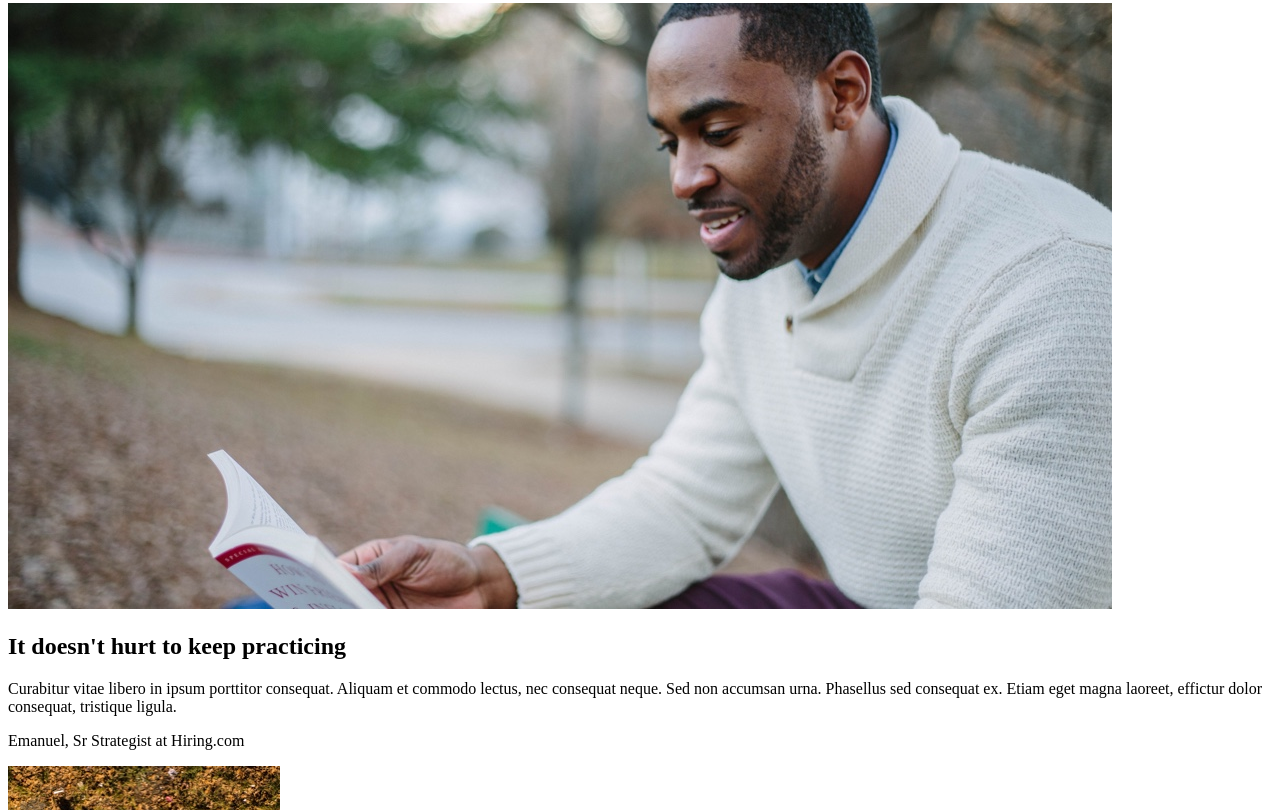
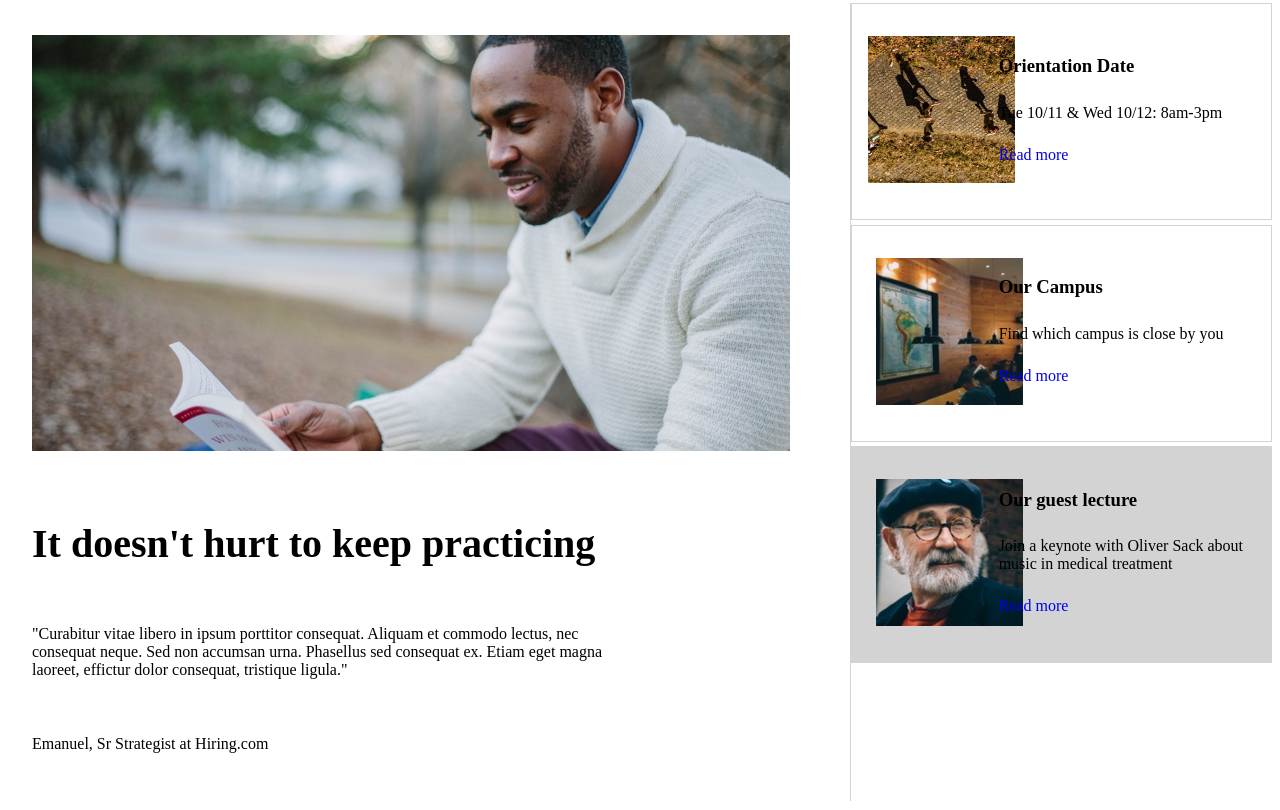
Before and after one commit to cucumbre0n/colmar-academy, a plain HTML site: page index.html in a window 1280 px wide. Shown: the part 710-1520 px from the top of the page. Drawn offline with Linux system fonts and the light colour scheme; a web font is replaced by a local one.

Commit message:
Add some style to second main section

```diff
--- a/index.html
+++ b/index.html
@@ -32,14 +32,15 @@
       </div>
     </div>
     <div class="practice">
+      <div class="practice-quote-text">
         <img class="man-reading" src="./resources/images/information-main.jpg"
-      alt="A man reading a book."
+        alt="A man reading a book.">
         <article class="practice-quote">
           <h2>It doesn't hurt to keep practicing</h2>
-        <p>Curabitur vitae libero in ipsum porttitor consequat. Aliquam et
+          <p>"Curabitur vitae libero in ipsum porttitor consequat. Aliquam et
           commodo lectus, nec consequat neque. Sed non accumsan urna. Phasellus
           sed consequat ex. Etiam eget magna laoreet, effictur dolor consequat,
-        tristique ligula.</p>
+          tristique ligula."</p>
           <aside class="quote-credit">
             <p>Emanuel, Sr Strategist at Hiring.com</p>
           </aside>
@@ -52,7 +53,7 @@
           src="./resources/images/information-orientation.jpg"
           alt="People walking on a paved path">
         </div>
-        <div class="orientation-text">
+        <div class="orientation-text p-text">
            <h3>Orientation Date</h3>
            <p>Tue 10/11 & Wed 10/12: 8am-3pm</p>
            <p><a href="#">Read more</a></p>
@@ -64,7 +65,7 @@
           src="./resources/images/information-campus.jpg"
           alt="A picture of a map">
         </div>
-        <div class="campus-text">
+        <div class="campus-text p-text">
           <h3>Our Campus</h3>
           <p>Find which campus is close by you</p>
           <p><a href="#">Read more</a></p>
@@ -76,10 +77,11 @@
             src="./resources/images/information-guest-lecture.jpg"
             alt="A picture of Oliver Sack">
           </div>
-        <div class="lecture-text">
+          <div class="lecture-text p-text">
             <h3>Our guest lecture</h3>
             <p>Join a keynote with Oliver Sack about music in medical treatment</p>
             <p><a href="#">Read more</a></p>
+          </div>
         </div>
       </div>
     </div>
--- a/resources/css/style.css
+++ b/resources/css/style.css
@@ -167,7 +167,18 @@ main {
 /* Practice Main Panel */
 
 .practice {
+  font-family: "Ubuntu";
+  display: flex;
+  flex-direction: row;
+}
 
+.practice-quote-text {
+  width: 80%;
+}
+
+.practice img {
+  padding: 32px 24px;
+  width: 90%;
 }
 
 .man-reading {
@@ -175,11 +186,13 @@ main {
 }
 
 .practice-quote {
-
+  padding-left: 24px;
+  width: 70%;
 }
 
 .practice-quote h2 {
-
+  padding-bottom: 24px;
+  font-size: 2.5em;
 }
 
 .practice-quote p {
@@ -187,7 +200,8 @@ main {
 }
 
 .quote-credit {
-
+  padding-top: 24px;
+  padding-bottom: 32px;
 }
 
 .quote-credit p {
@@ -198,18 +212,28 @@ main {
 
 /* Main Style */
 .top-side-panels {
+  border-left: 1px solid lightgray;
+  width: 40%;
+  background-color: white;
+}
+
+.top-side-panels .p-text {
 
 }
 
 .top-side-panels h3 {
-
+  padding-bottom: 8px;
 }
 
 .top-side-panels p {
-
+  padding-bottom: 8px;
 }
 
 .top-side-panels a {
+  text-decoration: none;
+}
+
+.top-side-panels .p-img {
 
 }
 
@@ -220,55 +244,73 @@ main {
 /* Orentation */
 
 .orientation {
-
+  display: flex;
+  border: 1px solid lightgray;
+  margin-bottom: 1%;
+  height: 27%;
+  align-items: center;
 }
 
-.orientation-img {
-
+.orientation-img  {
+  width: 35%;
+  height: 50;
 }
 
 .orientation img {
-
+  width: 100%;
+  padding: 16px 16px;
 }
 
 .orientation-text {
-
+  width: 65%;
 }
 
 /* Campus */
 
 .campus {
-
+  display: flex;
+  border: 1px solid lightgray;
+  margin-bottom: 1%;
+  height: 27%;
+  align-items: center;
 }
 
 .campus-img {
-
+  width: 35%;
+  height: auto;
 }
 
 .campus img {
-
+  width: 100%;
+  padding-left: 16px 16px;
 }
 
 .campus-text {
-
+  width: 65%;
 }
 
 /* Lecture */
 
 .lecture {
-
+  display: flex;
+  border: 1px solid lightgray;
+  background-color: lightgray;
+  height: 27%;
+  align-items: center;
 }
 
 .lecture-img {
-
+  width: 35%;
+  height: auto;
 }
 
 .lecture img {
-
+  width: 100%;
+  padding-left: 16px 16px;
 }
 
 .lecture-text {
-
+  width: 65%;
 }
 
 /* -------- */
```
Lines whose indentation alone changed are shown as unchanged.
